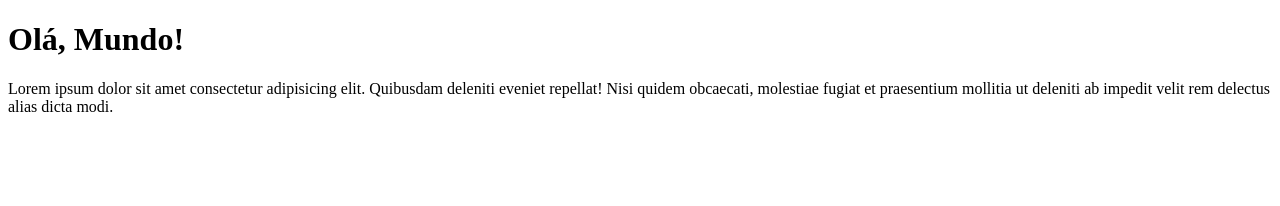
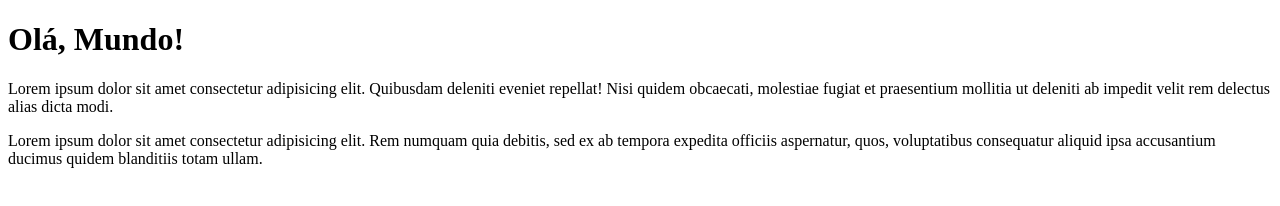
Before and after one commit to IvyChermont/Ola-Mundo, a plain HTML site: page site-exemplo/index.html in a window 1280 px wide. Drawn offline with Linux system fonts and the light colour scheme.

Commit message:
Adicionei um parágrafo

```diff
--- a/site-exemplo/index.html
+++ b/site-exemplo/index.html
@@ -8,5 +8,6 @@
 <body>
     <h1>Olá, Mundo!</h1>
     <p>Lorem ipsum dolor sit amet consectetur adipisicing elit. Quibusdam deleniti eveniet repellat! Nisi quidem obcaecati, molestiae fugiat et praesentium mollitia ut deleniti ab impedit velit rem delectus alias dicta modi.</p>
+    <p>Lorem ipsum dolor sit amet consectetur adipisicing elit. Rem numquam quia debitis, sed ex ab tempora expedita officiis aspernatur, quos, voluptatibus consequatur aliquid ipsa accusantium ducimus quidem blanditiis totam ullam.</p>
 </body>
 </html>
```
